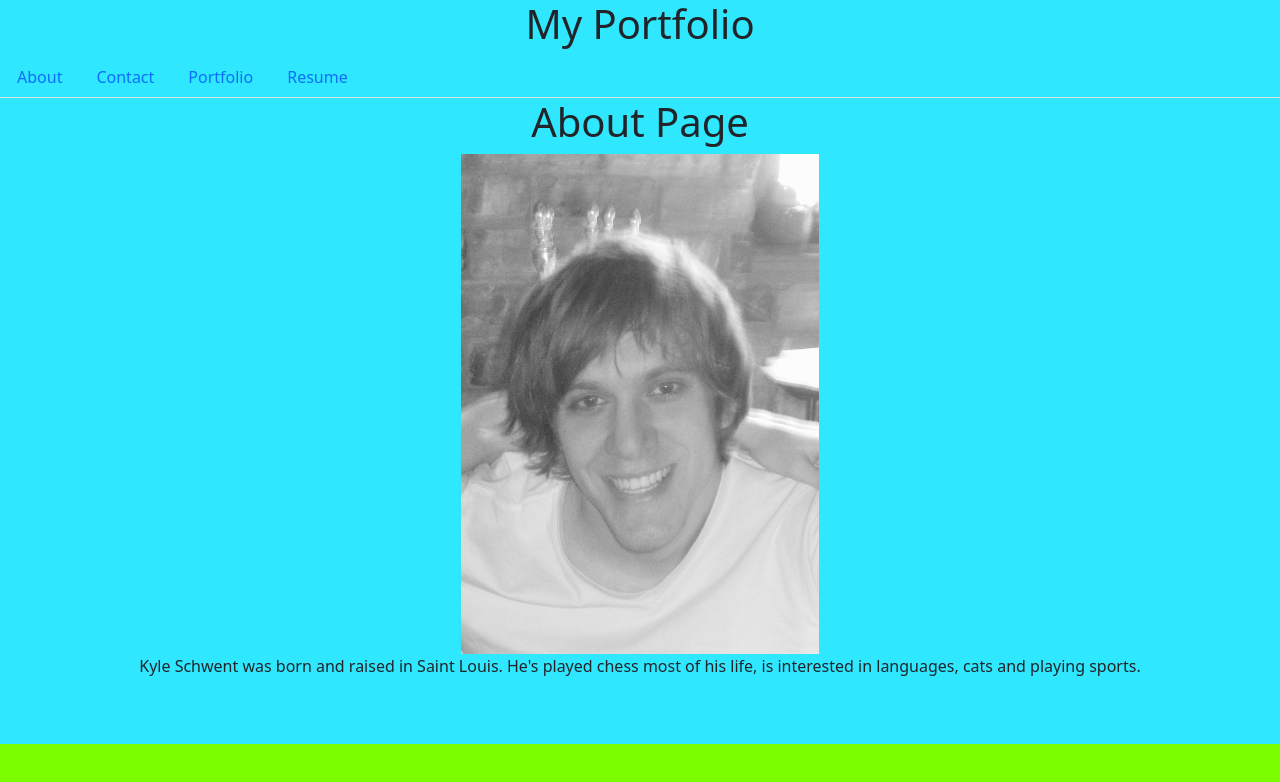
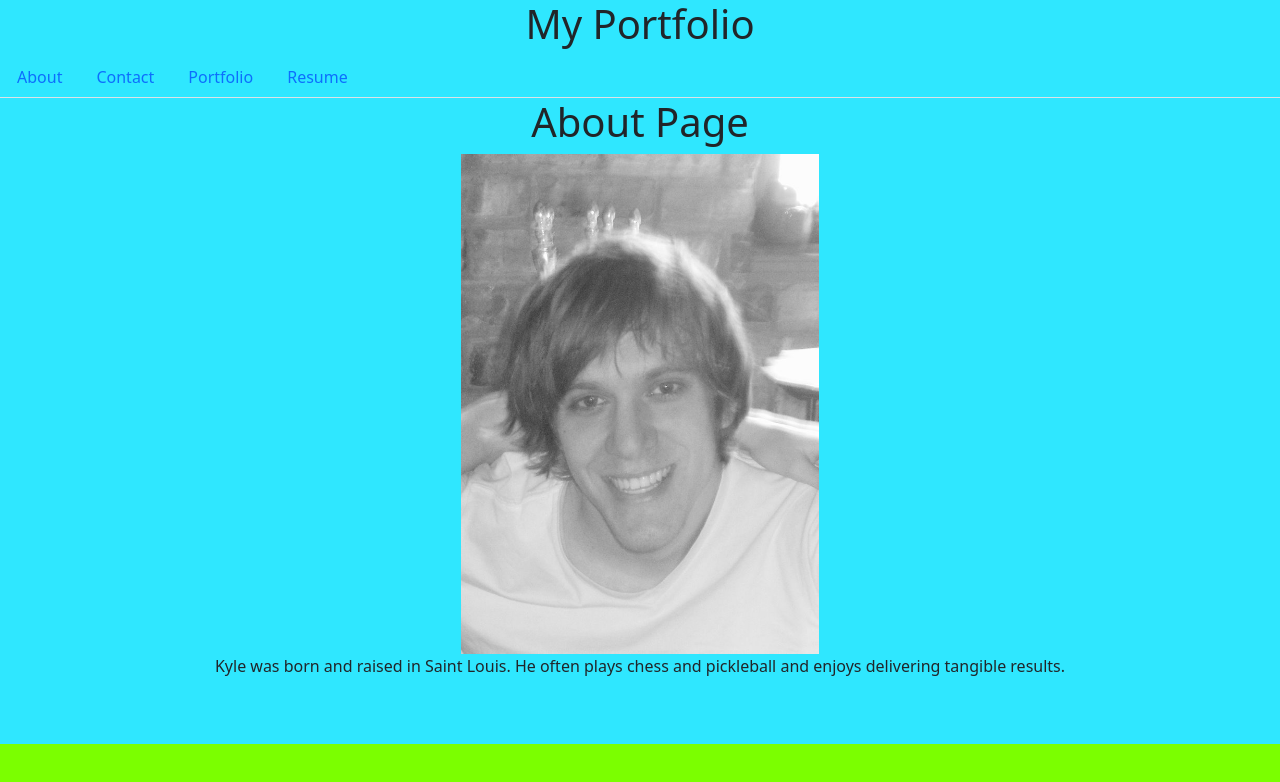
Before and after one commit to githubkyle/PortfolioB, a React (Create React App) app: page / in a window 1280 px wide. Shown: the top 782 px of the page. Built offline with nearby package versions, Linux system fonts and the light colour scheme.

Commit message:
updated my about page

```diff
--- a/src/components/pages/about.js
+++ b/src/components/pages/about.js
@@ -10,8 +10,8 @@ export default function About() {
         style={{ maxWidth: "450px", height: "500px" }}
       ></img>
       <p>
-        Kyle Schwent was born and raised in Saint Louis. He's played chess most of his
-        life, is interested in languages, cats and playing sports.
+        Kyle was born and raised in Saint Louis. He often plays chess and
+        pickleball and enjoys delivering tangible results.
       </p>
     </div>
   );
```
